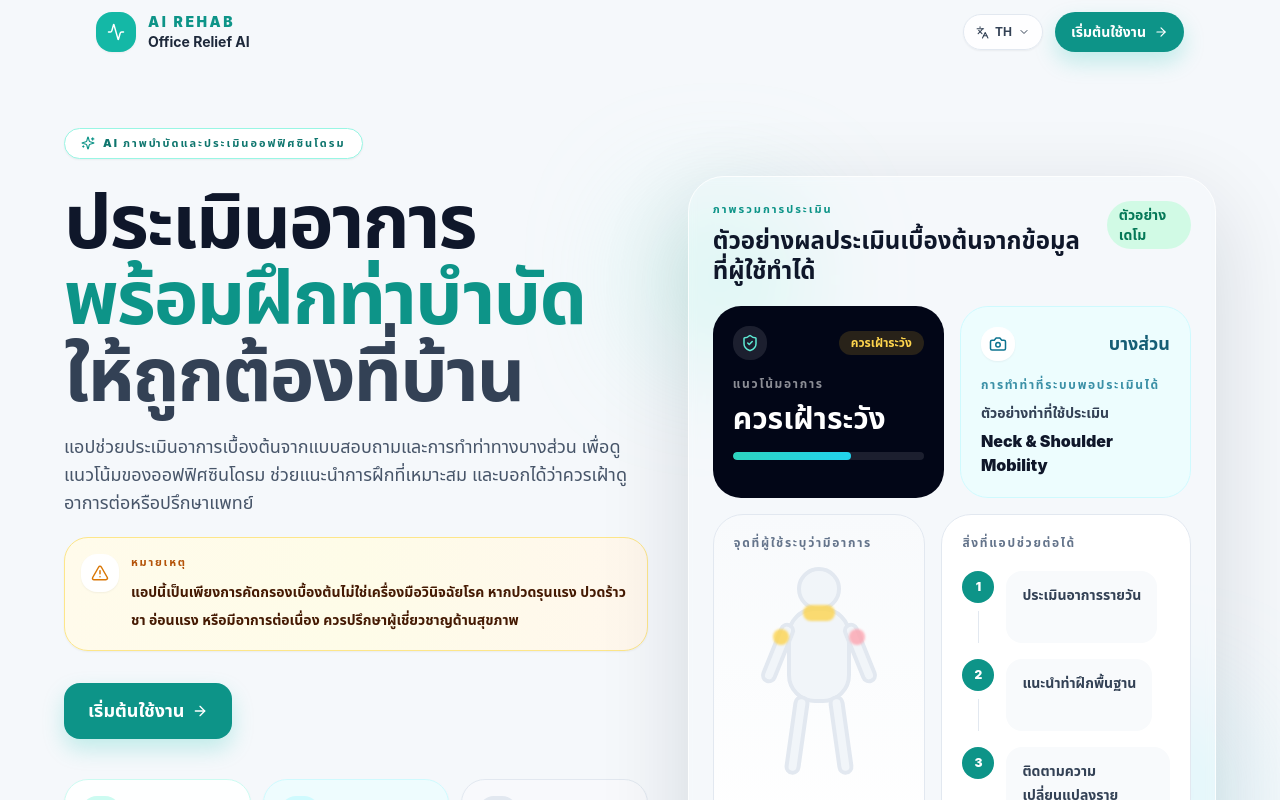
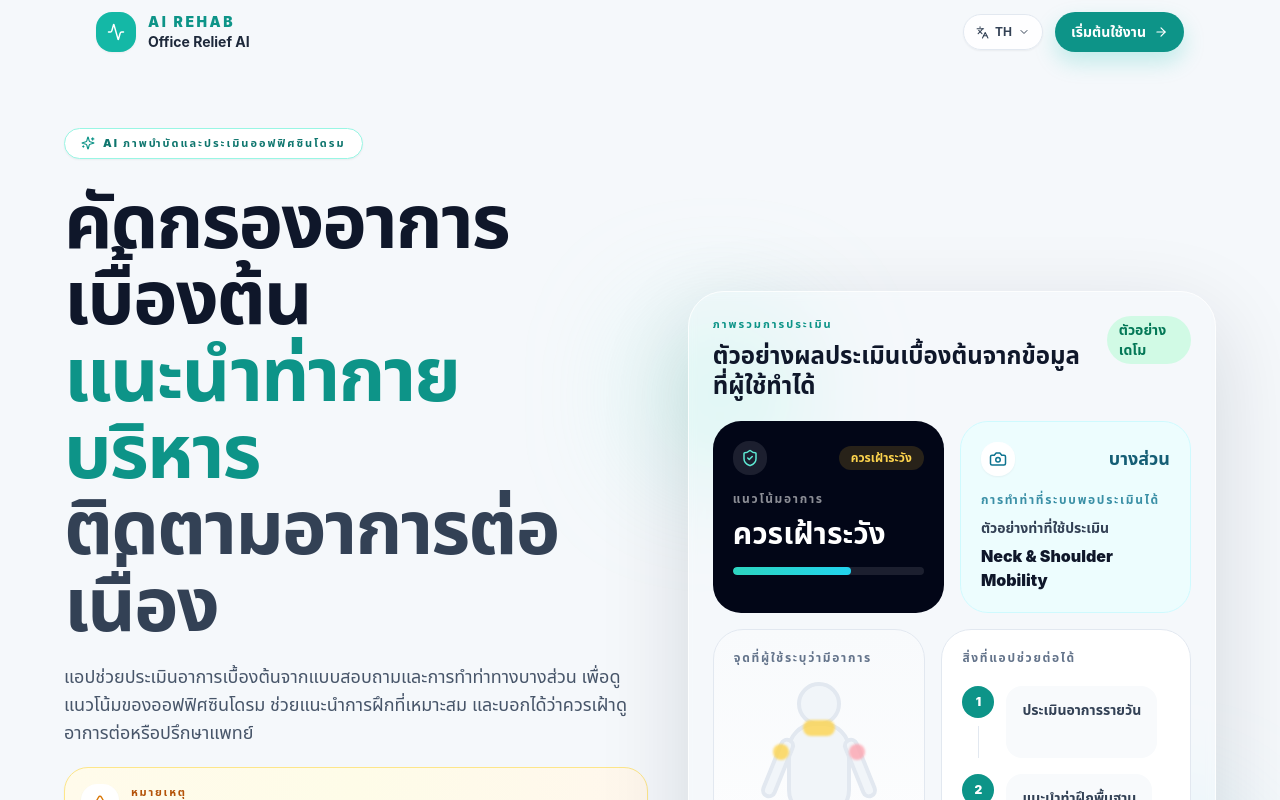
Before and after one commit to jimalike/minihack4, a Next.js app: page / in a window 1280 px wide. Shown: the top 800 px of the page. Built offline with nearby package versions, Linux system fonts and the light colour scheme.

Commit message:
Change Headline

```diff
--- a/app/page.tsx
+++ b/app/page.tsx
@@ -27,9 +27,9 @@ const copy = {
   TH: {
     brand: "Office Relief AI",
     eyebrow: "AI ภาพบำบัดและประเมินออฟฟิศซินโดรม",
-    headline1: "ประเมินอาการ",
-    headline2: "พร้อมฝึกท่าบำบัด",
-    headline3: "ให้ถูกต้องที่บ้าน",
+    headline1: "คัดกรองอาการเบื้องต้น",
+    headline2: "แนะนำท่ากายบริหาร",
+    headline3: "ติดตามอาการต่อเนื่อง",
     sub:
       "แอปช่วยประเมินอาการเบื้องต้นจากแบบสอบถามและการทำท่าทางบางส่วน เพื่อดูแนวโน้มของออฟฟิศซินโดรม ช่วยแนะนำการฝึกที่เหมาะสม และบอกได้ว่าควรเฝ้าดูอาการต่อหรือปรึกษาแพทย์",
     disclaimer:
```
